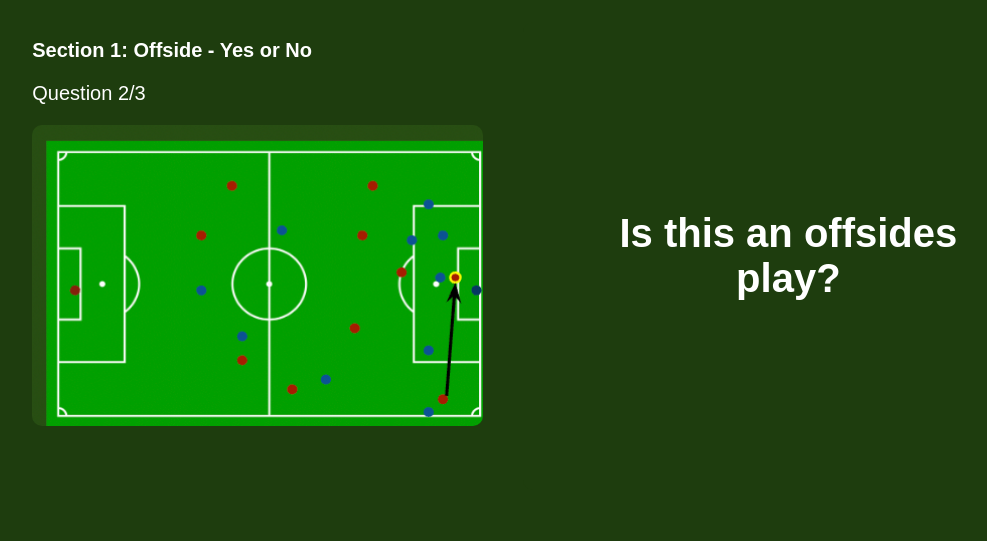
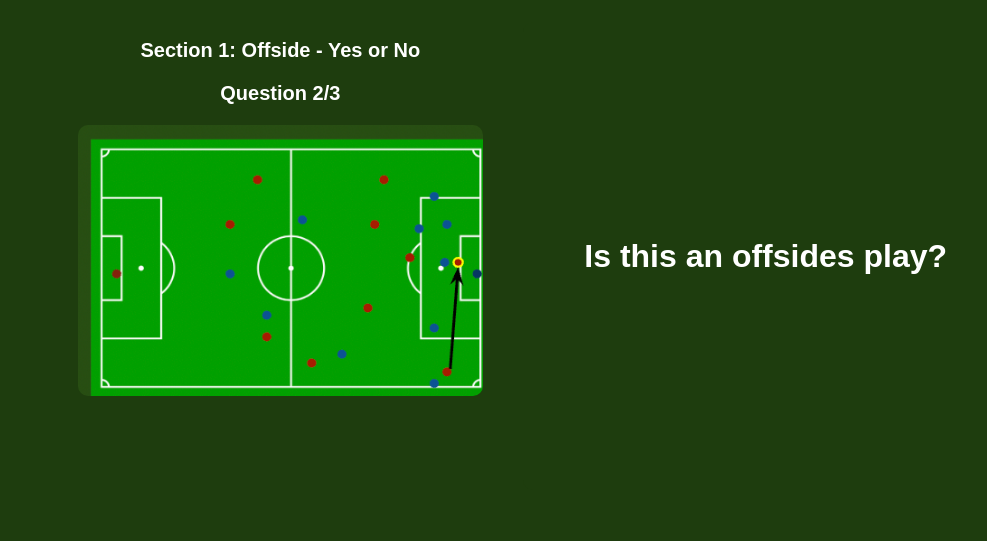
Before and after one commit to anumahmad/coms4170_ui_design_final, a Flask app: page /quiz/1 in a window 1280 px wide. Shown: the part 68-609 px from the top of the page, without its empty margins (97-1084 px from the left). Run offline with Flask 3, Linux system fonts and the light colour scheme; some web fonts are replaced.

Commit message:
Update style.css

```diff
--- a/static/style.css
+++ b/static/style.css
@@ -323,7 +323,7 @@ footer {
 }
 
 .quiz-page .quiz-header {
-    text-align: left;
+    text-align: center;
     margin-bottom: 20px;
 }
 
@@ -337,6 +337,7 @@ footer {
 .quiz-page .quiz-header p {
     font-size: 20px;
     color: white;
+    font-weight: 700;
 }
 
 .quiz-page .quiz-image {
@@ -359,7 +360,7 @@ footer {
 }
 
 .quiz-page .quiz-right h1 {
-    font-size: 40px;
+    font-size: 32px;
     color: white;
     text-align: center;
 }
```
